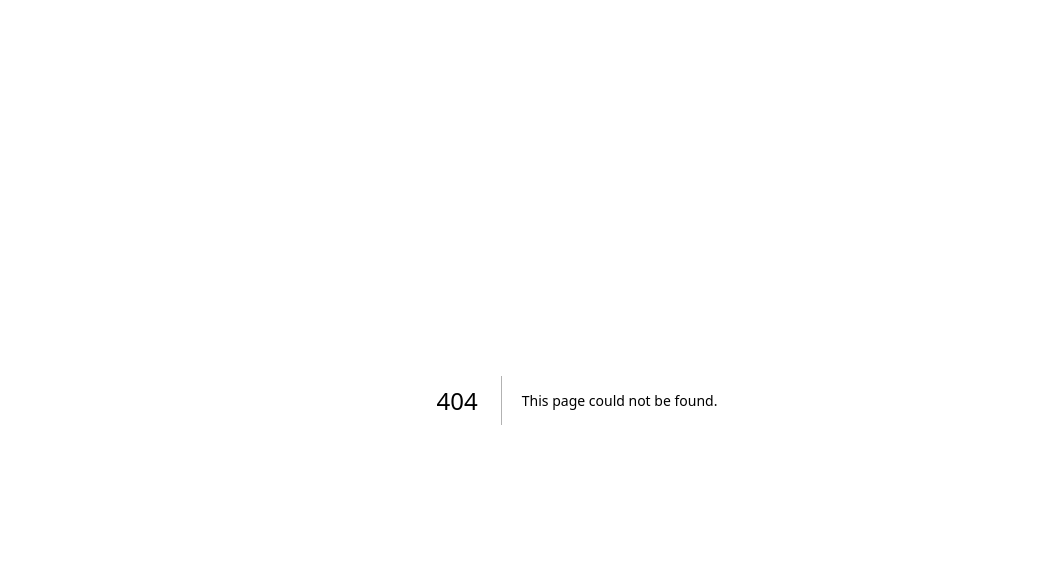
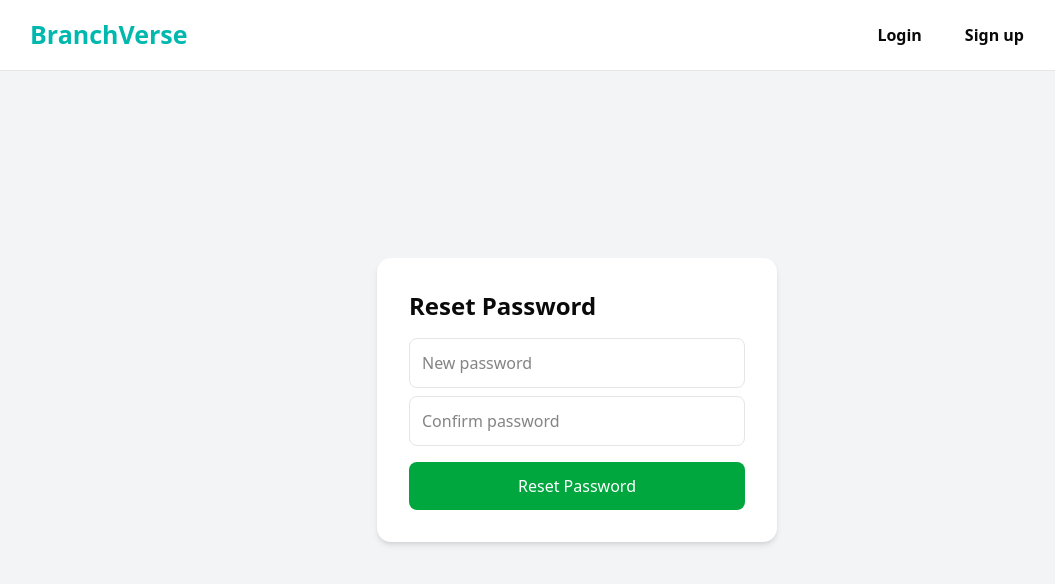
Before and after one commit to Samir-pemi-magar/BranchVerse-Frontend-, a Next.js app: page /auth/reset-password/1 in a window 1280 px wide. Before the commit this address had no page. Shown: the top 584 px of the page, without its empty margins (63-1118 px from the left). Built offline with nearby package versions, Linux system fonts and the light colour scheme; no server answers.

Commit message:
fixed/error && feat/forgotpassword && fix/profile

```diff
--- a/src/Services/authapi.tsx
+++ b/src/Services/authapi.tsx
@@ -48,3 +48,18 @@ export const getPreferences = async () => {
     throw new Error("Unexpected error occurred");
   }
 };
+
+export const forgotPassword = async (email: string) => {
+  const response = await axiosInstance.post("/api/auth/forgot-password", {
+    email,
+  });
+  return response.data;
+};
+
+export const resetPassword = async (token: string, password: string) => {
+  const response = await axiosInstance.post(
+    `/api/auth/reset-password/${token}`,
+    { password },
+  );
+  return response.data;
+};
--- /dev/null
+++ b/src/app/auth/forgot-password/page.tsx
@@ -0,0 +1,67 @@
+"use client";
+
+import { useForm } from "react-hook-form";
+import toast from "react-hot-toast";
+import axios from "axios";
+import { forgotPassword } from "@/src/Services/authapi";
+
+type ForgotForm = {
+  email: string;
+};
+
+export default function ForgotPasswordPage() {
+  const {
+    register,
+    handleSubmit,
+    formState: { errors },
+  } = useForm<ForgotForm>();
+
+  const onSubmit = async (data: ForgotForm) => {
+    const toastId = toast.loading("Sending reset link...");
+
+    try {
+      const res = await forgotPassword(data.email);
+      toast.success(res.msg || "Reset link sent!", { id: toastId });
+    } catch (err: unknown) {
+      if (axios.isAxiosError(err)) {
+        toast.error(err.response?.data?.msg || "Failed", { id: toastId });
+      } else {
+        toast.error("Something went wrong", { id: toastId });
+      }
+    }
+  };
+
+  return (
+    <div className="flex justify-center items-center min-h-screen bg-gray-100">
+      <form
+        onSubmit={handleSubmit(onSubmit)}
+        className="bg-white p-8 rounded-xl shadow-md w-[400px]"
+      >
+        <h2 className="text-2xl font-bold mb-4">Forgot Password</h2>
+
+        <input
+          {...register("email", {
+            required: "Email is required",
+            pattern: {
+              value: /^[^\s@]+@[^\s@]+\.[^\s@]+$/,
+              message: "Enter a valid email",
+            },
+          })}
+          type="email"
+          placeholder="Enter your email"
+          className="border w-full p-3 rounded-md mb-2"
+        />
+        {errors.email && (
+          <p className="text-red-500 text-sm mb-2">{errors.email.message}</p>
+        )}
+
+        <button
+          type="submit"
+          className="w-full bg-blue-600 text-white p-3 rounded-md mt-2"
+        >
+          Send Reset Link
+        </button>
+      </form>
+    </div>
+  );
+}
--- a/src/app/auth/login/page.tsx
+++ b/src/app/auth/login/page.tsx
@@ -6,6 +6,7 @@ import toast from "react-hot-toast";
 import { getPreferences, login as loginApi } from "@/src/Services/authapi";
 import PreferencesModal from "@/src/component/PreferencesModal";
 import { useState } from "react";
+import Link from "next/link";
 
 type LoginFormInputs = {
   email: string;
@@ -82,9 +83,12 @@ export default function Login() {
           </div>
 
           <div className="flex flex-col items-end w-full gap-[23px] mt-[13px]">
-            <p className="text-[#00B8AE] font-bold text-[18px]">
+            <Link
+              href="/auth/forgot-password"
+              className="text-[#00B8AE] font-bold text-[18px]"
+            >
               Forgot Password?
-            </p>
+            </Link>
             <button
               type="submit"
               className="w-full h-[55px] bg-linear-to-r from-[#15B0B7] to-[#957BDA] rounded-[7px]"
--- /dev/null
+++ b/src/app/auth/reset-password/[token]/page.tsx
@@ -0,0 +1,95 @@
+"use client";
+
+import { useParams, useRouter } from "next/navigation";
+import { useForm } from "react-hook-form";
+import toast from "react-hot-toast";
+import { resetPassword } from "@/src/Services/authapi";
+
+type Form = {
+  password: string;
+  confirmPassword: string;
+};
+
+export default function ResetPasswordPage() {
+  const { token } = useParams();
+  const router = useRouter();
+
+  const {
+    register,
+    handleSubmit,
+    watch,
+    formState: { errors },
+  } = useForm<Form>();
+
+  const password = watch("password");
+
+  const onSubmit = async (data: Form) => {
+    const toastId = toast.loading("Resetting password...");
+
+    try {
+      const res = await resetPassword(token as string, data.password);
+      toast.success(res.msg || "Password reset successful", { id: toastId });
+      router.push("/auth/login");
+    } catch (err: unknown) {
+      if (err && typeof err === "object" && "response" in err) {
+        const axiosError = err as {
+          response?: { data?: { msg?: string } };
+        };
+
+        toast.error(axiosError.response?.data?.msg || "Failed", {
+          id: toastId,
+        });
+      } else {
+        toast.error("Failed", { id: toastId });
+      }
+    }
+  };
+
+  return (
+    <div className="flex justify-center items-center min-h-screen bg-gray-100">
+      <form
+        onSubmit={handleSubmit(onSubmit)}
+        className="bg-white p-8 rounded-xl shadow-md w-[400px]"
+      >
+        <h2 className="text-2xl font-bold mb-4">Reset Password</h2>
+
+        {/* New Password */}
+        <input
+          {...register("password", {
+            required: "Password is required",
+            minLength: {
+              value: 6,
+              message: "Password must be at least 6 characters",
+            },
+          })}
+          type="password"
+          placeholder="New password"
+          className="border w-full p-3 rounded-md mb-2"
+        />
+        {errors.password && (
+          <p className="text-red-500 text-sm mb-2">{errors.password.message}</p>
+        )}
+
+        {/* Confirm Password */}
+        <input
+          {...register("confirmPassword", {
+            required: "Please confirm your password",
+            validate: (value) => value === password || "Passwords do not match",
+          })}
+          type="password"
+          placeholder="Confirm password"
+          className="border w-full p-3 rounded-md mb-2"
+        />
+        {errors.confirmPassword && (
+          <p className="text-red-500 text-sm mb-2">
+            {errors.confirmPassword.message}
+          </p>
+        )}
+
+        <button className="w-full bg-green-600 text-white p-3 rounded-md mt-2">
+          Reset Password
+        </button>
+      </form>
+    </div>
+  );
+}
--- a/src/component/AllStoryCard.tsx
+++ b/src/component/AllStoryCard.tsx
@@ -6,6 +6,7 @@ import {
   DeleteStory,
   ToggleStoryBookmark,
 } from "../Services/storyApi";
+import { FaEye } from "react-icons/fa";
 
 // -----------------------
 // Interfaces
@@ -189,20 +190,7 @@ const StoryCard: React.FC<StoryCardProps> = ({
         <div className="mt-4 flex items-center justify-between">
           <div className="flex items-center gap-3">
             <div className="flex items-center gap-2 text-sm text-gray-500">
-              <svg
-                xmlns="http://www.w3.org/2000/svg"
-                className="h-4 w-4"
-                fill="none"
-                viewBox="0 0 24 24"
-                stroke="currentColor"
-              >
-                <path
-                  strokeLinecap="round"
-                  strokeLinejoin="round"
-                  strokeWidth={2}
-                  d="M15 10l4.553-2.276A2 2 0 0122 9.618V16a2 2 0 01-2 2h-4"
-                />
-              </svg>
+              <FaEye />
               <span>{story.views}</span>
             </div>
 
```
